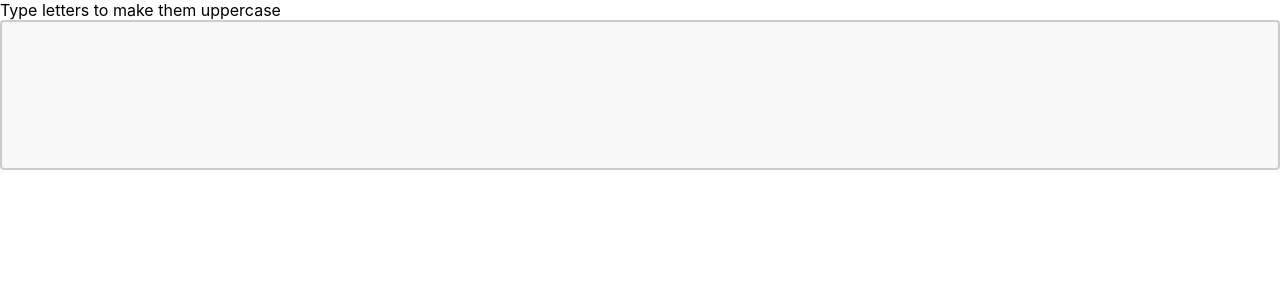
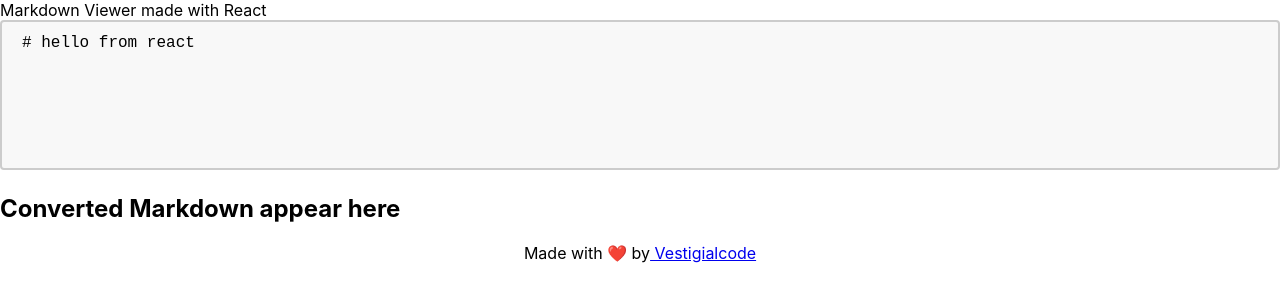
Before and after one commit to vestigialcode/markdown-editor-react, a React (Create React App) app: page / in a window 1280 px wide. Shown: the top 302 px of the page. Built offline with nearby package versions, Linux system fonts and the light colour scheme.

Commit message:
added markdown

```diff
--- a/package.json
+++ b/package.json
@@ -8,6 +8,7 @@
     "@testing-library/user-event": "^12.1.10",
     "react": "^17.0.2",
     "react-dom": "^17.0.2",
+    "react-markdown": "^7.1.1",
     "react-scripts": "4.0.3",
     "web-vitals": "^1.0.1"
   },
--- a/src/App.css
+++ b/src/App.css
@@ -12,3 +12,7 @@
   font-size: 16px;
   resize: none;
 }
+.footer{
+  text-align: center;
+
+}
--- a/src/App.js
+++ b/src/App.js
@@ -1,15 +1,19 @@
 import React,{useState} from 'react';
 import './App.css';
+import ReactMarkdown from 'react-markdown';
+//import ReactDom from 'react-dom';
 
 function App() {
   const[state,setState]=useState("")
 
   return (
-    <div >Type letters to make them uppercase
-<textarea className='textarea' onChange={(e)=>setState(e.target.value)}> </textarea>
+    <div >Markdown Viewer made with React
+<textarea placeholder='write here #ok or **react is awesome**' className='textarea' onChange={(e)=>setState(e.target.value)}># hello from react </textarea>
 <div >
-{state.toUpperCase()}
+  <h2>Converted Markdown appear here</h2>
+<ReactMarkdown>{state}</ReactMarkdown>
 </div>
+<footer className='footer'>Made with ❤️ by<a href='https://github.com/vestigialcode'> Vestigialcode</a></footer>
     </div>
   );
 }
```
Also changed, not shown: 1 other file (tests, documents, lock files or other folders).
